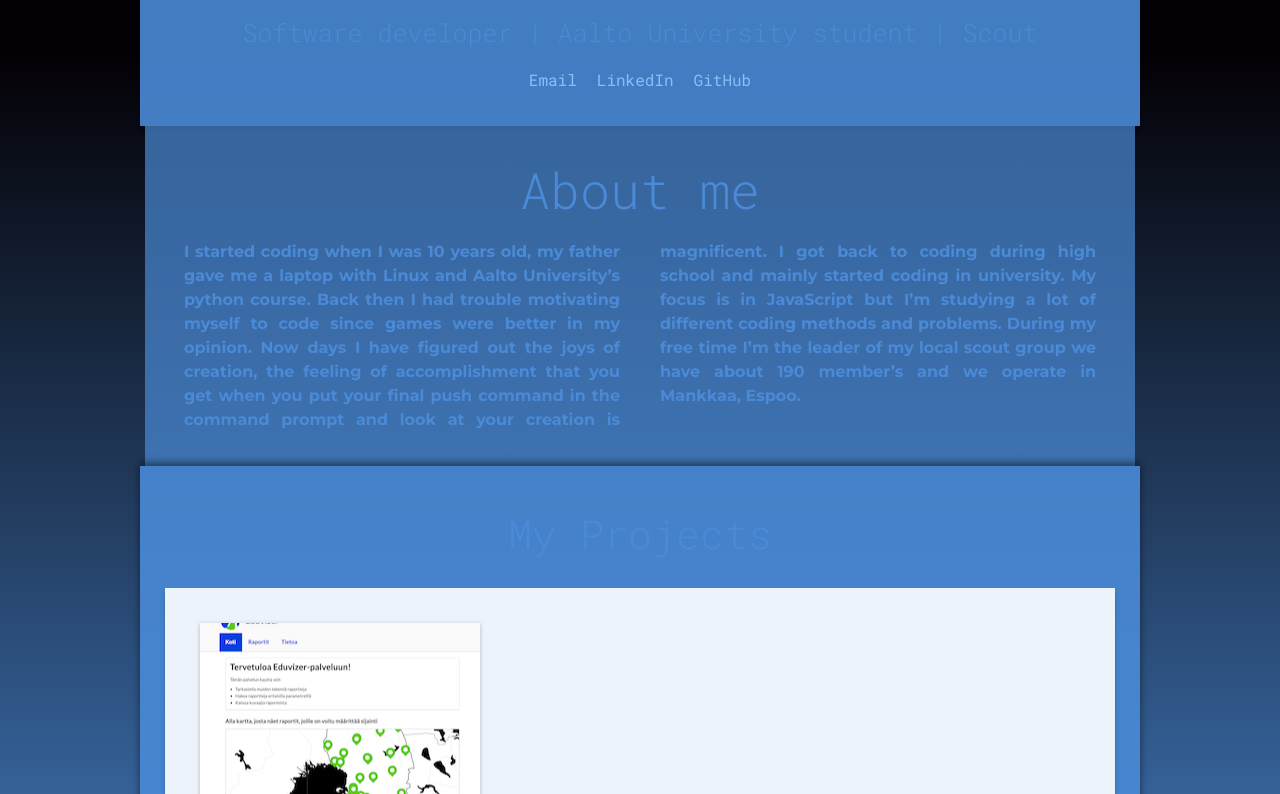
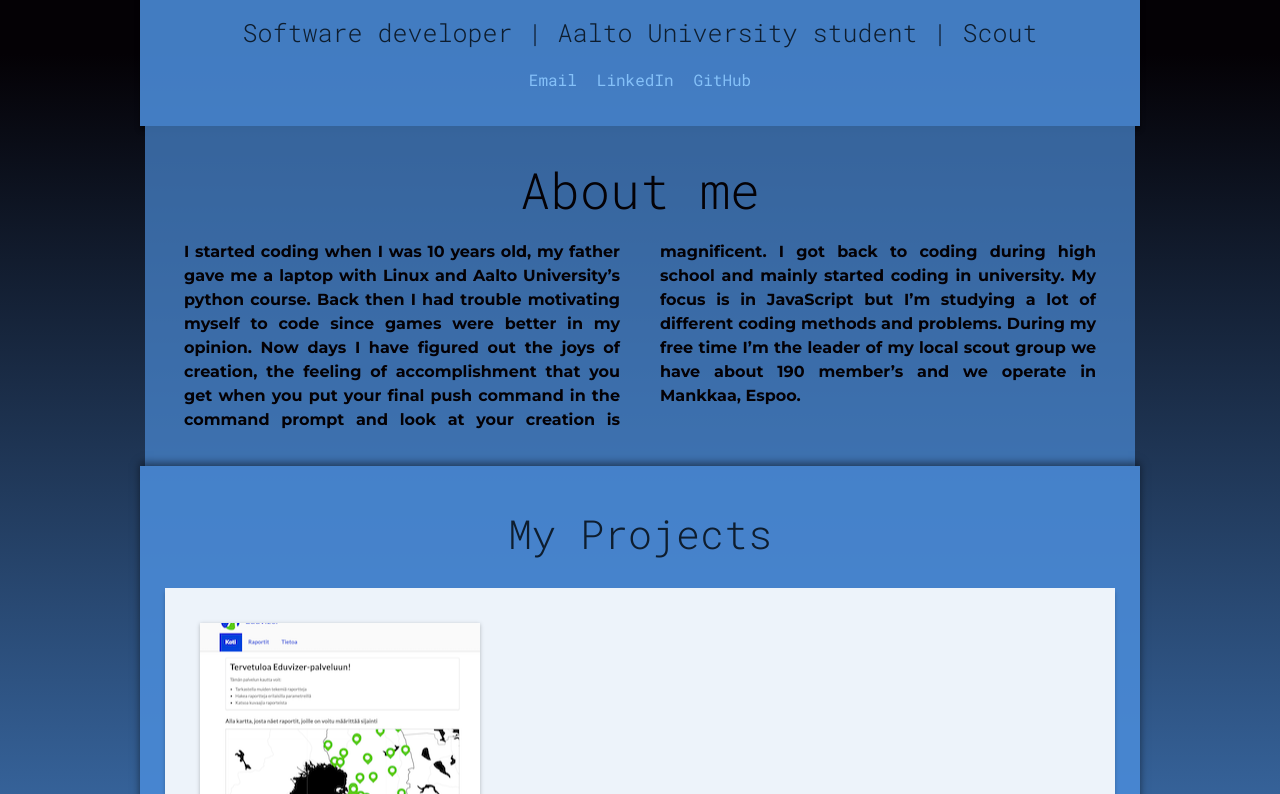
Before and after one commit to pnupu/Verkkojulkasunperusteet, a React (Create React App) app: page / in a window 1280 px wide. Shown: the part 1706-2500 px from the top of the page. Built offline with nearby package versions, Linux system fonts and the light colour scheme.

Commit message:
fixed text color

```diff
--- a/src/App.css
+++ b/src/App.css
@@ -171,6 +171,7 @@ header > a {
   justify-content: flex-start;
   align-items: center;
   padding: 34px 0;
+  color: #040105;
 }
 
 .about > h1 {
--- a/src/project.css
+++ b/src/project.css
@@ -4,7 +4,6 @@ body {
     width: 100%;
     overflow-x: hidden;
     font-family: 'Roboto Mono', sans-serif;
-    color: rgba(74, 138, 214);
     overflow-y: scroll;
 
 }
@@ -121,7 +120,6 @@ p{
     white-space: pre-wrap;
 }
 main {
-    color: rgba(74, 138, 214);
     background-image: rgba(74, 138, 214);
 }
 
```
